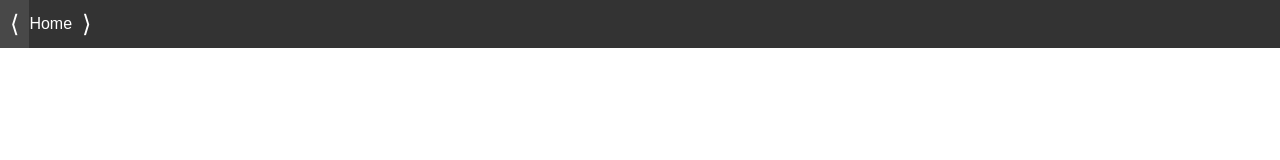
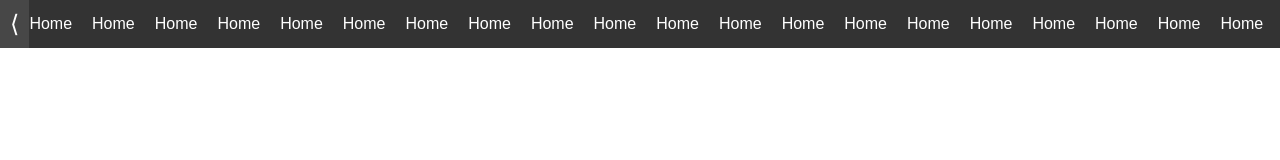
Before and after one commit to paulmagadi/Navigation_bars, a plain HTML site: page 4. Navbar/index.html in a window 1280 px wide. Drawn offline with Linux system fonts and the light colour scheme.

Commit message:
modified:   4. Navbar/index.html

```diff
--- a/4. Navbar/index.html
+++ b/4. Navbar/index.html
@@ -12,11 +12,31 @@
             <div class="scroll-left">&langle;</div>
             <ul class="nav-items">
                 <li><a href="#">Home</a></li>
+                <li><a href="#">Home</a></li>
+                <li><a href="#">Home</a></li>
+                <li><a href="#">Home</a></li>
+                <li><a href="#">Home</a></li>
+                <li><a href="#">Home</a></li>
+                <li><a href="#">Home</a></li>
+                <li><a href="#">Home</a></li>
+                <li><a href="#">Home</a></li>
+                <li><a href="#">Home</a></li>
+                <li><a href="#">Home</a></li>
+                <li><a href="#">Home</a></li>
+                <li><a href="#">Home</a></li>
+                <li><a href="#">Home</a></li>
+                <li><a href="#">Home</a></li>
+                <li><a href="#">Home</a></li>
+                <li><a href="#">Home</a></li>
+                <li><a href="#">Home</a></li>
+                <li><a href="#">Home</a></li>
+                <li><a href="#">Home</a></li>
+                <li><a href="#">Home</a></li>
                 <!-- Add more navigation items here -->
             </ul>
             <div class="scroll-right">&rangle;</div>
         </div>
     </header>
-    <script src="script.js"></script>
+    <script src="scripts.js"></script>
 </body>
 </html>
```
